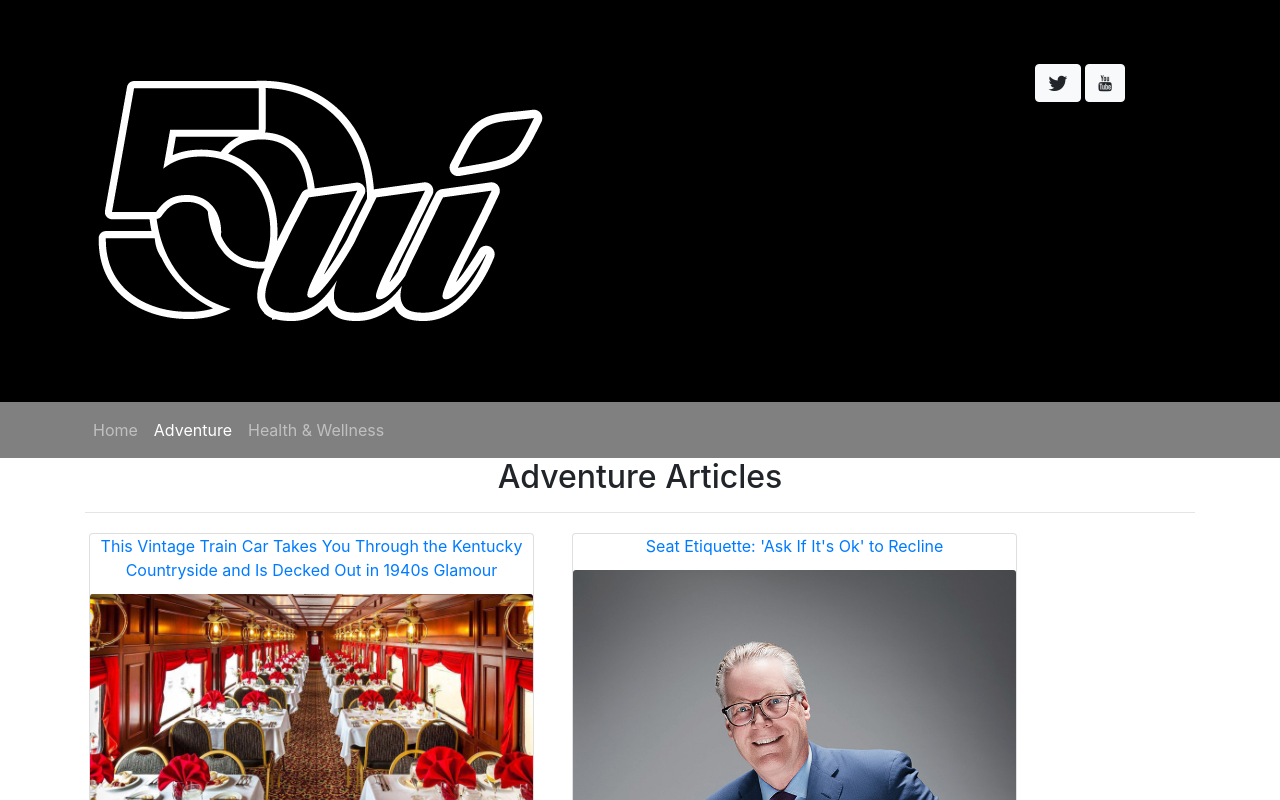
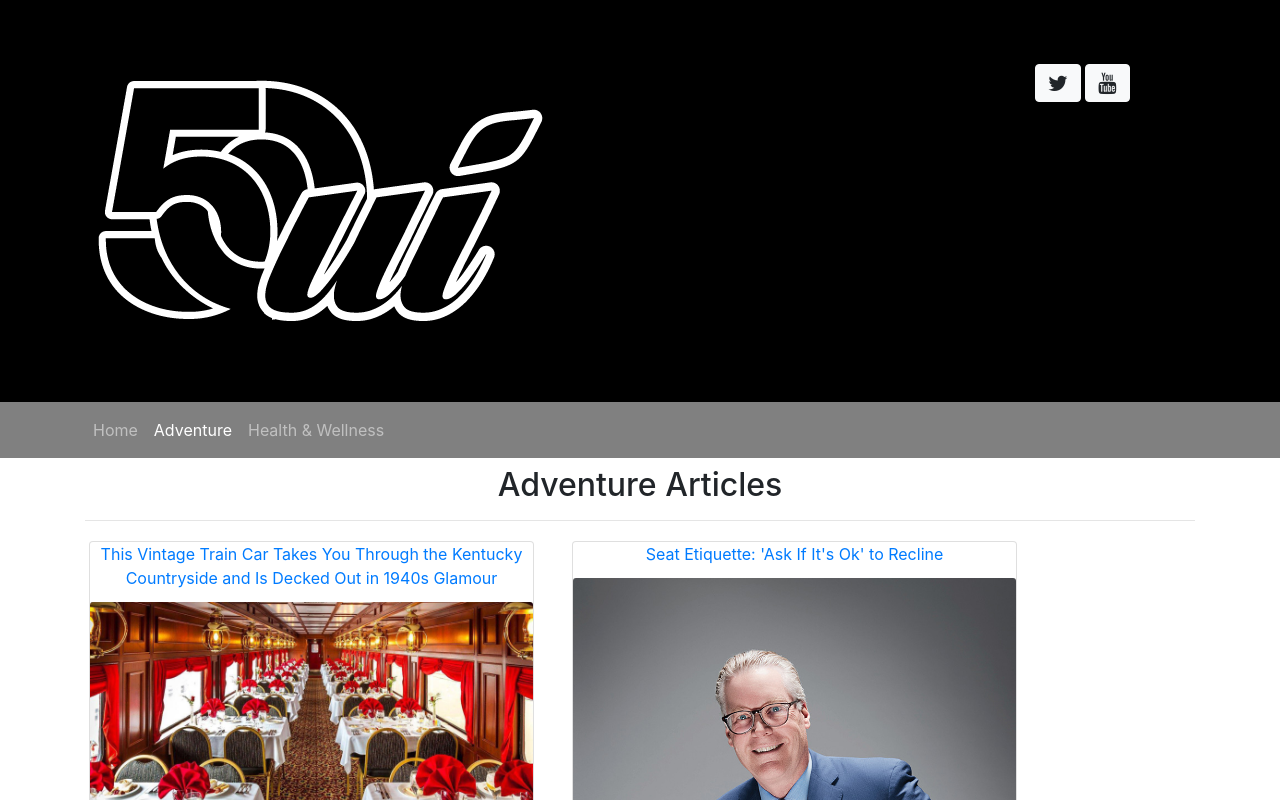
Before and after one commit to KC-Scout/oui50restart2, a React (Create React App) app: page /adventure in a window 1280 px wide. Shown: the top 800 px of the page. Built offline with nearby package versions, Linux system fonts and the light colour scheme.

Commit message:
Mt on headers

```diff
--- a/src/components/AdventureDirectory.js
+++ b/src/components/AdventureDirectory.js
@@ -28,7 +28,7 @@ function AdventureDirectory(props) {
     return (
         <div className="container" >
             <div className="row">
-                <div className="col">
+                <div className="col mt-2">
                     <h2>Adventure Articles</h2>
                     <hr />
                 </div>
--- a/src/components/HeaderComponent.js
+++ b/src/components/HeaderComponent.js
@@ -29,7 +29,7 @@ class Header extends Component {
                             </div>
                             <div className="col-md-2 icons">
                                 <a className="btn btn-social-icon btn-twitter btn-light" href="http://twitter.com/oui_50"><i className="fa fa-twitter fa-lg" aria-hidden="true" /></a>{' '}
-                                <a className="btn btn-social-icon btn-google btn-light" href="https://www.youtube.com/channel/UCEvkWG11yDDvEkwaUJbRIRg"><i className="fa fa-youtube" /></a>
+                                <a className="btn btn-social-icon btn-google btn-light" href="https://www.youtube.com/channel/UCEvkWG11yDDvEkwaUJbRIRg"><i className="fa fa-youtube fa-lg" /></a>
                             </div>
                         </div>
                     </div>
--- a/src/components/HomeComponent.js
+++ b/src/components/HomeComponent.js
@@ -58,7 +58,7 @@ function Home(props) {
   return (
     <div className="container">
       <div className="row">
-        <div className="col m-1">
+        <div className="col mt-2 m-1">
           <h2>Our Featured Article</h2>
           <FeaturedCard item={props.article} />
         </div>
--- a/src/components/WellnessDirectory.js
+++ b/src/components/WellnessDirectory.js
@@ -28,7 +28,7 @@ function WellnessDirectory(props) {
     return (
         <div className="container" >
             <div className="row">
-                <div className="col">
+                <div className="col mt-2">
                     <h2>Health & Wellness Articles</h2>
                     <hr />
                 </div>
```
